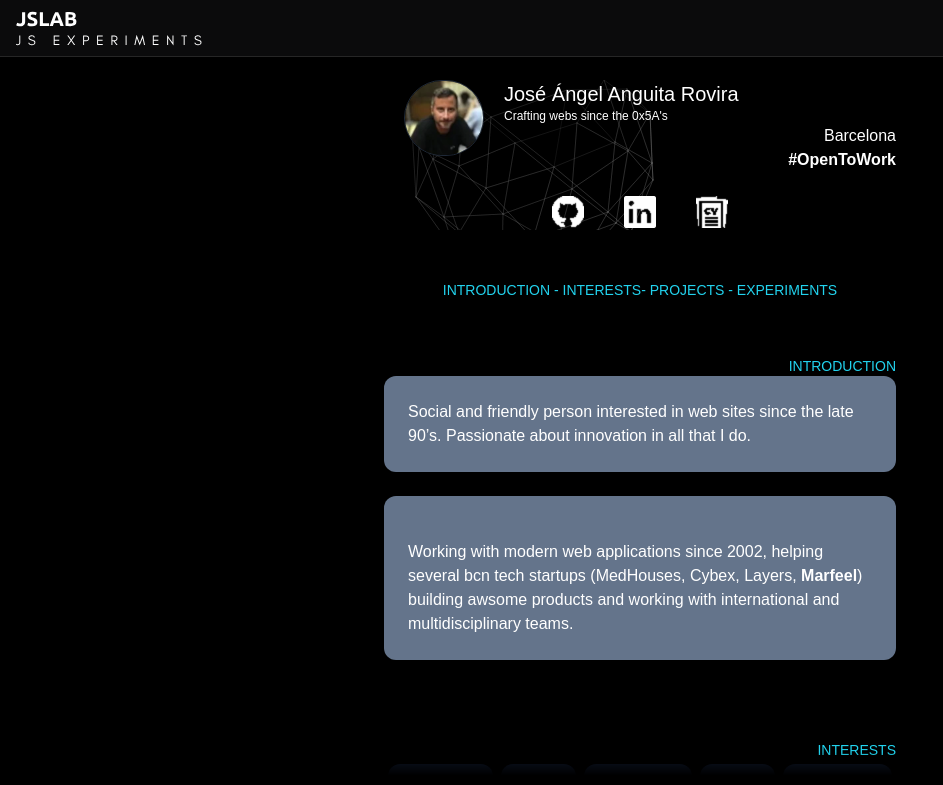
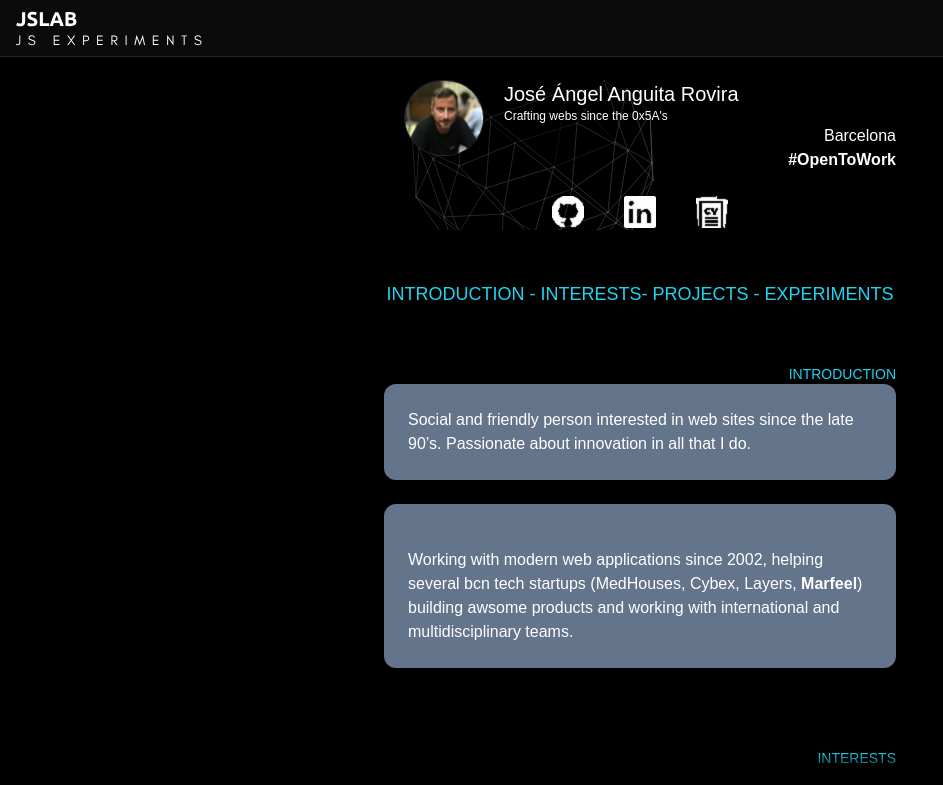
Before and after one commit to neuroflip/flatline-website, a Next.js app: page /flatline-website/ in a window 1280 px wide. Shown: the top 785 px of the page, without its empty margins (0-943 px from the left). Built offline with nearby package versions, Linux system fonts and the light colour scheme; a web font is replaced by a local one.

Commit message:
use tex-lg instead

```diff
--- a/app/ui/InternalLinks.tsx
+++ b/app/ui/InternalLinks.tsx
@@ -2,7 +2,7 @@ import Link from 'next/link'
 import * as react from 'react'
 
 function InternalLinks() {
-  return <div className="text-center text-cyan-400 text-sm mt-8 w-full mx-auto">
+  return <div className="text-center text-cyan-400 text-lg mt-8 w-full mx-auto">
     <Link href="#introduction">INTRODUCTION</Link> - <Link href="#interests">INTERESTS</Link>
      - <Link href="#projects">PROJECTS</Link> - <Link href="#experiments">EXPERIMENTS</Link>
   </div>
```
